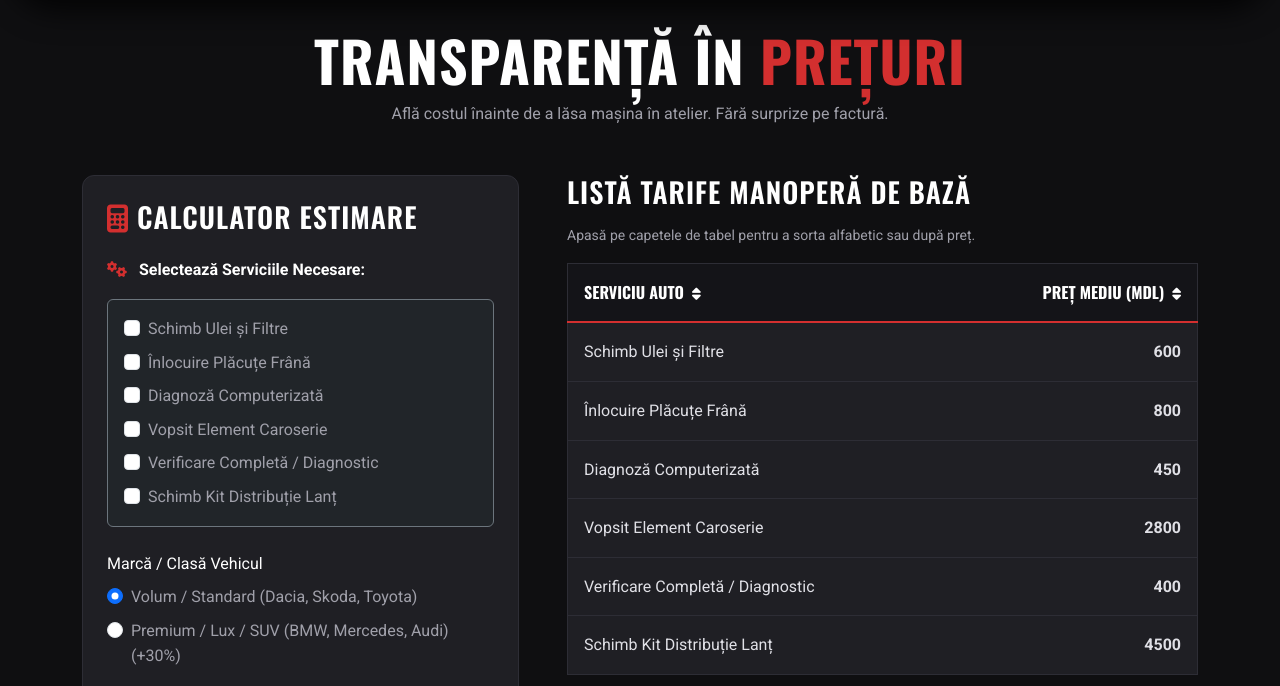
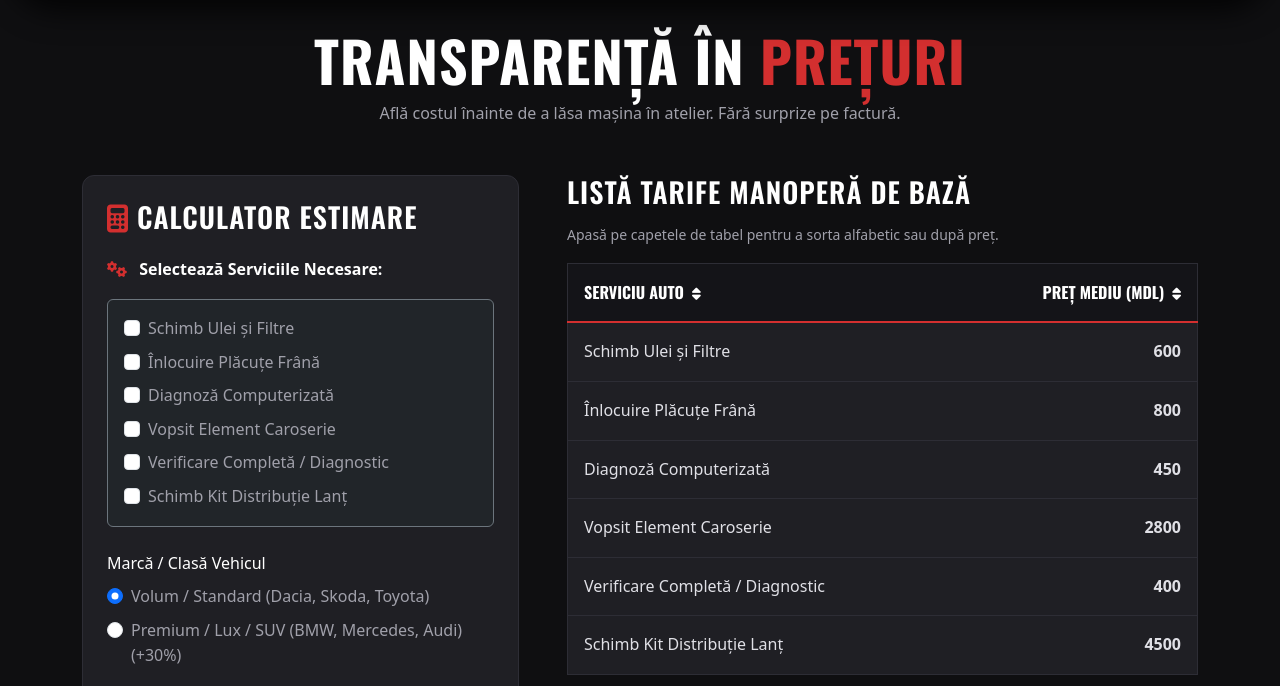
Before and after one commit to profiranamaria-a11y/auto-expert, a plain HTML site: page prices.html in a window 1280 px wide. Shown: the part 114-800 px from the top of the page. Drawn offline with nearby package versions, Linux system fonts and the light colour scheme.

Commit message:
Actualizare cod pentru text

```diff
--- a/css/style.css
+++ b/css/style.css
@@ -3,6 +3,7 @@
 :root {
     --primary: #D32F2F;
     --primary-hover: #B71C1C;
+    --accent-metallic: #78909C;
     --dark: #0F0F11;
     --section: #16161A;
     --card: #1F1F24;
@@ -20,7 +21,7 @@
 }
 
 body {
-    font-family: 'Roboto', sans-serif;
+    font-family: 'Sans', sans-serif;
     background-color: var(--dark);
     color: var(--text-body);
     line-height: 1.6;
```
